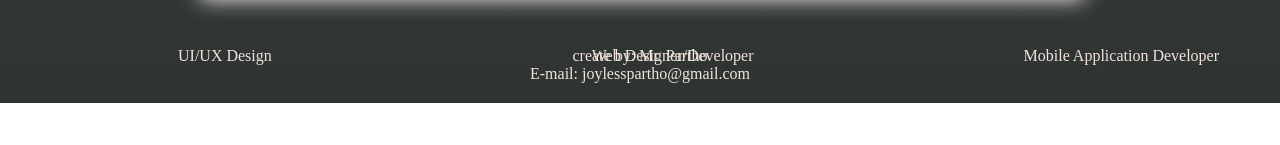
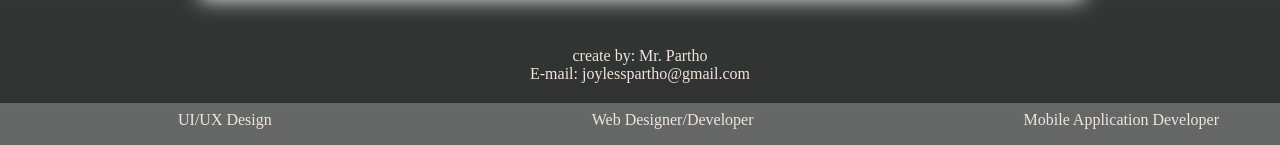
Before and after one commit to joylesspartho/portfolio_basic, a plain HTML site: page index.html in a window 1280 px wide. Shown: the part 2225-2370 px from the top of the page. Before the commit the page ends 2328 px from the top, so only its background shows below. Drawn offline with Linux system fonts and the light colour scheme.

Commit message:
Update index.html

```diff
--- a/index.html
+++ b/index.html
@@ -287,7 +287,7 @@
     .content{
         display: flex;
         position: absolute;
-        top: 282%;
+        top: 290%;
 
     }
 
```
